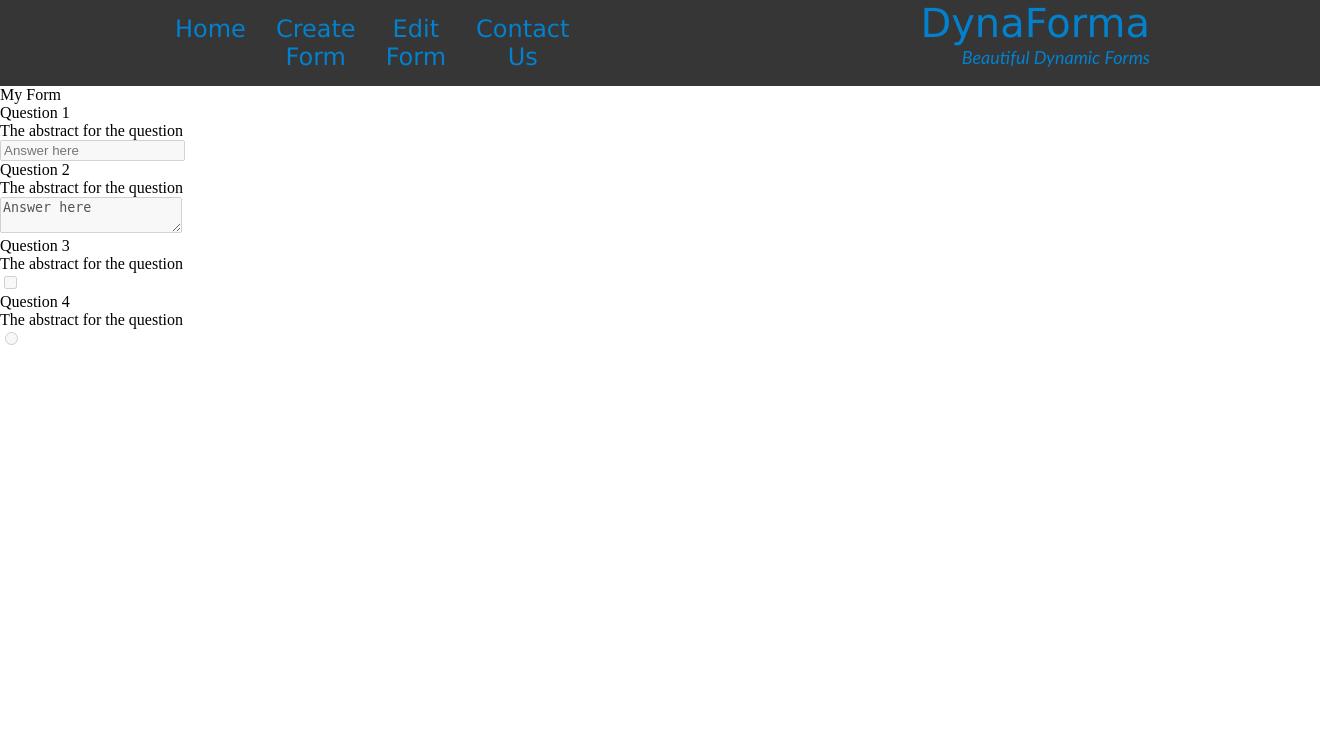
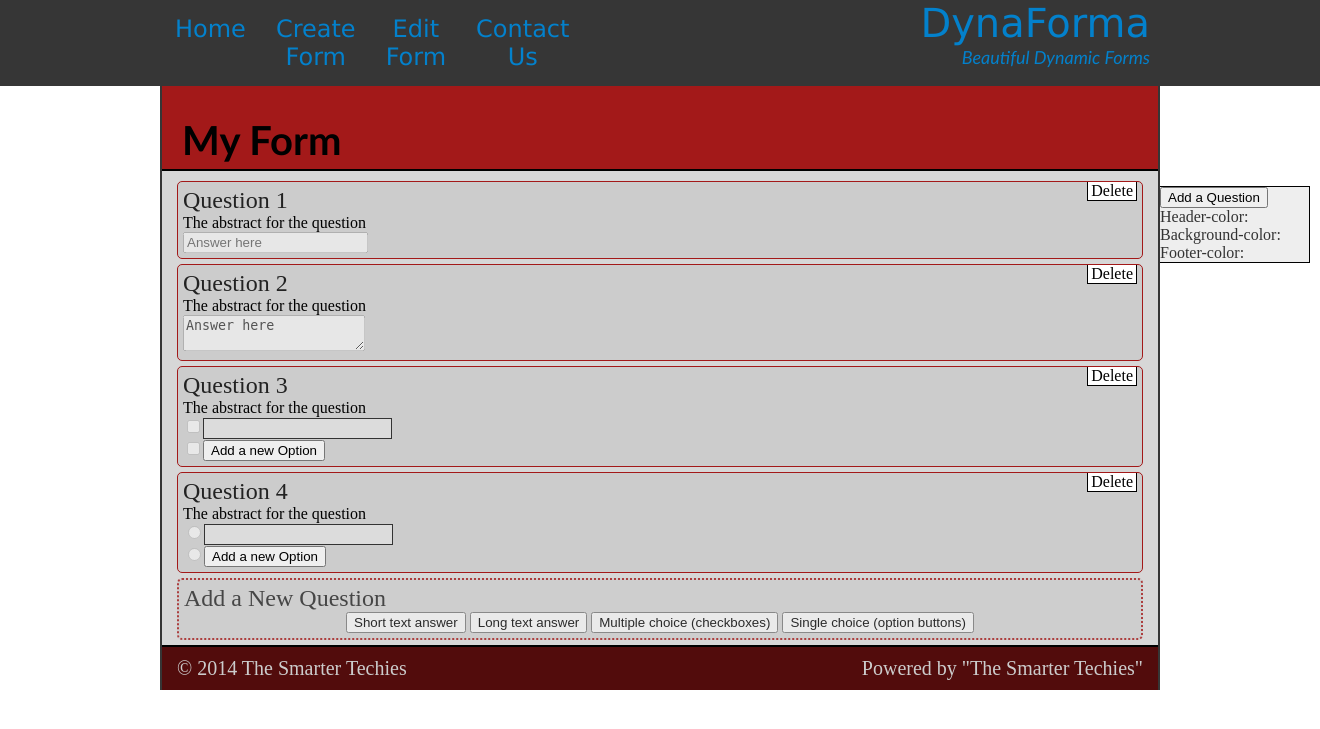
Before and after one commit to devs4v/dynaforma-php, a PHP site: page /create/index.php in a window 1320 px wide. Shown: the top 729 px of the page. Run offline with PHP 8.4, Linux system fonts and the light colour scheme.

Commit message:
tweaked questions
added questions and effects and toolbox
separate file for the create page

```diff
--- a/create/create.css
+++ b/create/create.css
@@ -1,16 +1,89 @@
 #content{
 	width: 1000px;
-
+	margin: 0 auto;
+	/*overflow: auto;*/
+	position: relative;
+}
+#tools{
+	border-bottom: 1px solid #000;
+	border-top: 1px solid #000;
+	border-right: 1px solid #000;
+	background-color: #EEE;
+	color: #333;
+	position: absolute;
+	right: -150px;
+	top: 100px;
+	width: 149px;
 }
 #form{
 	border-left: 2px solid #363636;
 	border-right: 2px solid #363636;
 	background-color: #d7d7d7;
+	/*margin: 0 auto 0 auto;*/
+}
+#form-header{
+	border-bottom: 2px solid black;
+	padding-top: 30px;
+	background-color: #A31919;
+}
+#form-title{
+	font-size: 40px;
+	text-align: left;
+	font-weight: bold;
+	padding-left: 20px;
+	padding-bottom: 5px;
+	font-family: "trebuchet ms", sans-serif;
 }
 #questions{
-	margin: 0px 15px;
+	margin: 0 15px;
+	padding-top: 5px;
 }
-.question{
-	border: 1px solid #d7d7d7;
+.question, .question-sample{
+	border: 1px solid #A31919;
 	border-radius: 5px;
+	margin: 5px 0 5px 0;
+	padding: 5px;
+	position: relative;
+	background-color: #CCC;
 }
+.question-sample{
+	border: 2px dotted #A31919;
+	opacity: 0.8;
+}
+.delete{
+	position: absolute;
+	right: 5px;
+	top: 0px;
+	border-bottom: 1px solid black;
+	border-left: 1px solid black;
+	border-right: 1px solid black;
+	background-color: #FFF;
+	padding: 0px 3px;
+	cursor: pointer;
+}
+.q-title, .q-title-sample, .q-title-sample a{
+	font-size: 24px;
+	background-color: #CCC;
+	color: #222;
+	text-decoration: none;
+}
+.input-boxes{
+	border: 1px solid #333;
+	background-color: rgba(255, 255, 255, 0.3);
+	padding: 2px 5px;
+}
+#new-q{
+	/*display: none;*/
+	padding: 0 25px;
+	text-align: center;
+}
+#form-footer{
+	background-color: #520C0C;
+	font-size: 20px;
+	color: #CCC;
+	border-top: 2px solid #000;
+	padding: 10px 15px;
+}
+#powermsg{
+	float: right;
+}
--- a/create/index.php
+++ b/create/index.php
@@ -10,10 +10,12 @@ require("../res/funcs.php");
 		<meta charset="UTF-8"/>
 		<meta name="author" content="Shivam Chaturvedi -- The Smarter Techie"/>
 		<meta name="keywords" content="beautiful dynamic forms"/>
+		<link rel="stylesheet" href="../css/main.css"/>
+		<link rel="stylesheet" href="create.css"/>
+		<script type="text/javascript" src="../js/main.js"></script>
+		<!-- Plugins -->
 		<script type="text/javascript" src="../js/jquery.js"></script>
 		<script type="text/javascript" src="../js/jquery.color-2.1.2.min.js"></script>
-		<script type="text/javascript" src="../js/main.js"></script>
-		<link rel="stylesheet" href="../css/main.css"/>
 	</head>
 	<body>
 		<div id="container">
@@ -30,12 +32,19 @@ require("../res/funcs.php");
 				</div>
 			</div>
 			<div id="content">
+				<div id="tools">
+					<div id="bgcolor"><input type="button" value="Add a Question"/></div>
+					<div id="bgcolor">Header-color:</div>
+					<div id="bgcolor">Background-color:</div>
+					<div id="bgcolor">Footer-color:</div>
+				</div>
 				<div id="form">
 					<div id="form-header">
 						<div id="form-title">My Form</div>
 					</div>
 					<div id="questions">
 						<div class="question">
+							<div class="delete" title="Delete this Question">Delete</div>
 							<div class="q-title">Question 1</div>
 							<div class="q-detail">The abstract for the question</div>
 							<div class="q-options">
@@ -46,6 +55,7 @@ require("../res/funcs.php");
 						</div>
 
 						<div class="question">
+							<div class="delete" title="Delete this Question">Delete</div>
 							<div class="q-title">Question 2</div>
 							<div class="q-detail">The abstract for the question</div>
 							<div class="q-options">
@@ -56,29 +66,46 @@ require("../res/funcs.php");
 						</div>
 
 						<div class="question">
+							<div class="delete" title="Delete this Question">Delete</div>
 							<div class="q-title">Question 3</div>
 							<div class="q-detail">The abstract for the question</div>
 							<div class="q-options">
 								<div class="q-checkboxes">
-									<input type="checkbox" name="q3" disabled="true"/>
+									<input type="checkbox" disabled="true"/><input class="input-boxes" type="text"/>
 								</div>
+								<input type="checkbox" disabled="true"/><input type="button" class="add-check" value="Add a new Option"/>
 							</div>
 						</div>
 
 						<div class="question">
+							<div class="delete" title="Delete this Question">Delete</div>
 							<div class="q-title">Question 4</div>
 							<div class="q-detail">The abstract for the question</div>
 							<div class="q-options">
 								<div class="q-optionbuttons">
-									<input type="radio" name="q4" disabled="true"/>
+									<input type="radio" disabled="true"/><input class="input-boxes" type="text"/>
 									<!--<input type="radio" name="q4" disabled="true"/>
 									<input type="radio" name="q4" disabled="true"/>-->
 								</div>
+								<input type="radio" disabled="true"/><input type="button" class="add-opt" value="Add a new Option"/>
+							</div>
+						</div>
+
+						<div class="question-sample">
+							<div class="q-title-sample"><a href="javascript:;">Add a New Question</a></div>
+							<div id="new-q">
+								<input type="button" value="Short text answer"/>
+								<input type="button" value="Long text answer"/>
+								<input type="button" value="Multiple choice (checkboxes)"/>
+								<input type="button" value="Single choice (option buttons)"/>
 							</div>
 						</div>
 					</div>
 					<div id="form-footer">
-						<div id="form-footer-text"></div>
+						<div id="form-footer-text">
+							<div id="powermsg">Powered by "The Smarter Techies"</div>
+							<div>&copy; 2014 The Smarter Techies</div>
+						</div>
 					</div>
 				</div>
 			</div>
```
